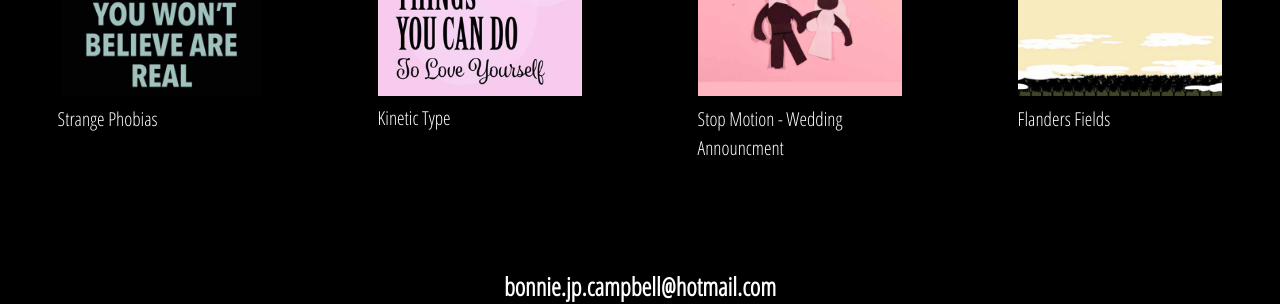
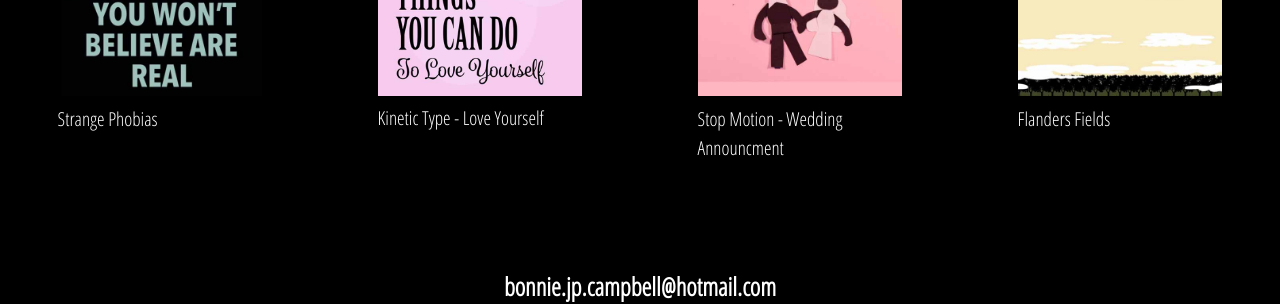
Before and after one commit to bonniecampbell/portfolio, a Jekyll site: the page built from portfolio.html, in a window 1280 px wide. Shown: the part 730-1034 px from the top of the page. Built offline with Jekyll 4.4.1, drawn with Linux system fonts in a browser that asks for light colours; Markdown is read by kramdown in place of the engine named in the settings.

Commit message:
Changed the text

```diff
--- a/_data/portfolio-work.yml
+++ b/_data/portfolio-work.yml
@@ -18,7 +18,7 @@
   image: "img/strange-phobias.jpg"
   link: "strange-phobias"
 
-- title: "Kinetic Type"
+- title: "Kinetic Type - Love Yourself"
   image: "img/love-yourself.jpg"
   link: "kinetic-type"
 
```
